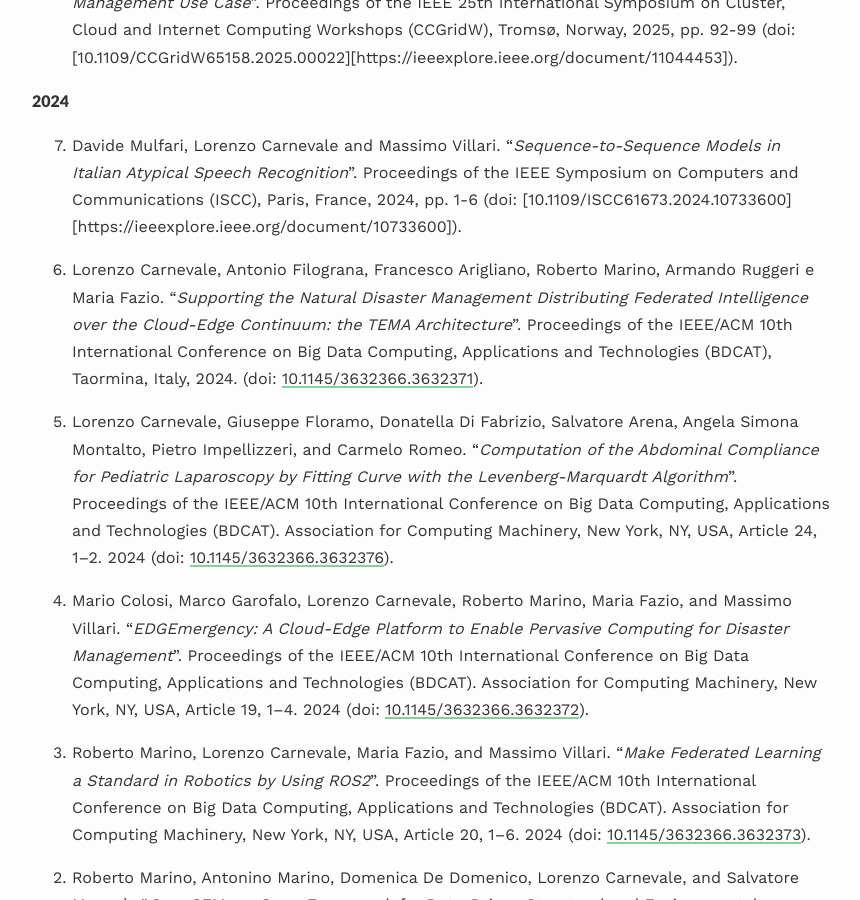
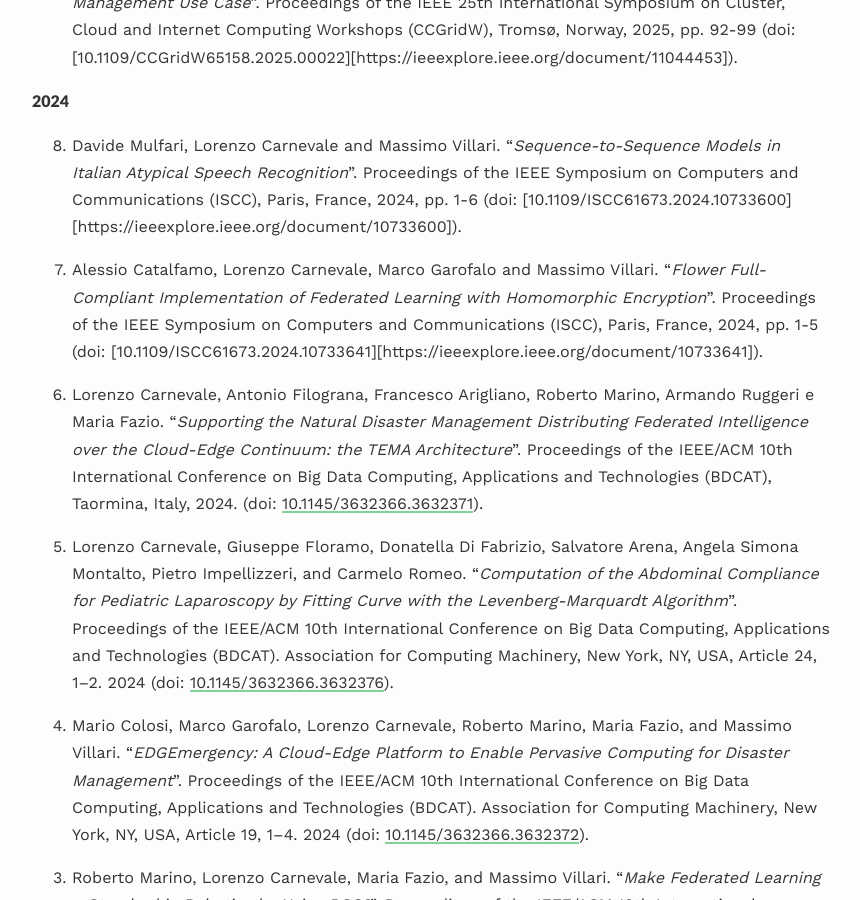
Before and after one commit to lcarnevale/lcarnevale.github.io, a Jekyll site: the page built from _pages/publications.md, in a window 1280 px wide and 900 px high, scrolled down 3464 px. Shown: the whole window, without its empty margins (208-1068 px from the left). Built offline with Jekyll 4.4.1, drawn with Linux system fonts in a browser that asks for light colours; nearby versions of some CDN libraries; some web fonts are replaced.

```diff
--- a/_pages/publications.md
+++ b/_pages/publications.md
@@ -76,6 +76,8 @@
 
 #### 2024
 0. Davide Mulfari, Lorenzo Carnevale and Massimo Villari. "*Sequence-to-Sequence Models in Italian Atypical Speech Recognition*". Proceedings of the IEEE Symposium on Computers and Communications (ISCC), Paris, France, 2024, pp. 1-6 (doi: [10.1109/ISCC61673.2024.10733600][https://ieeexplore.ieee.org/document/10733600]).
+
+0. Alessio Catalfamo, Lorenzo Carnevale, Marco Garofalo and Massimo Villari. "*Flower Full-Compliant Implementation of Federated Learning with Homomorphic Encryption*". Proceedings of the IEEE Symposium on Computers and Communications (ISCC), Paris, France, 2024, pp. 1-5 (doi: [10.1109/ISCC61673.2024.10733641][https://ieeexplore.ieee.org/document/10733641]).
 
 0. Lorenzo Carnevale, Antonio Filograna, Francesco Arigliano, Roberto Marino, Armando Ruggeri e Maria Fazio. "*Supporting the Natural Disaster Management Distributing Federated Intelligence over the Cloud-Edge Continuum: the TEMA Architecture*". Proceedings of the IEEE/ACM 10th International Conference on Big Data Computing, Applications and Technologies (BDCAT), Taormina, Italy, 2024. (doi: [10.1145/3632366.3632371](https://doi.org/10.1145/3632366.3632371)).
 
```
